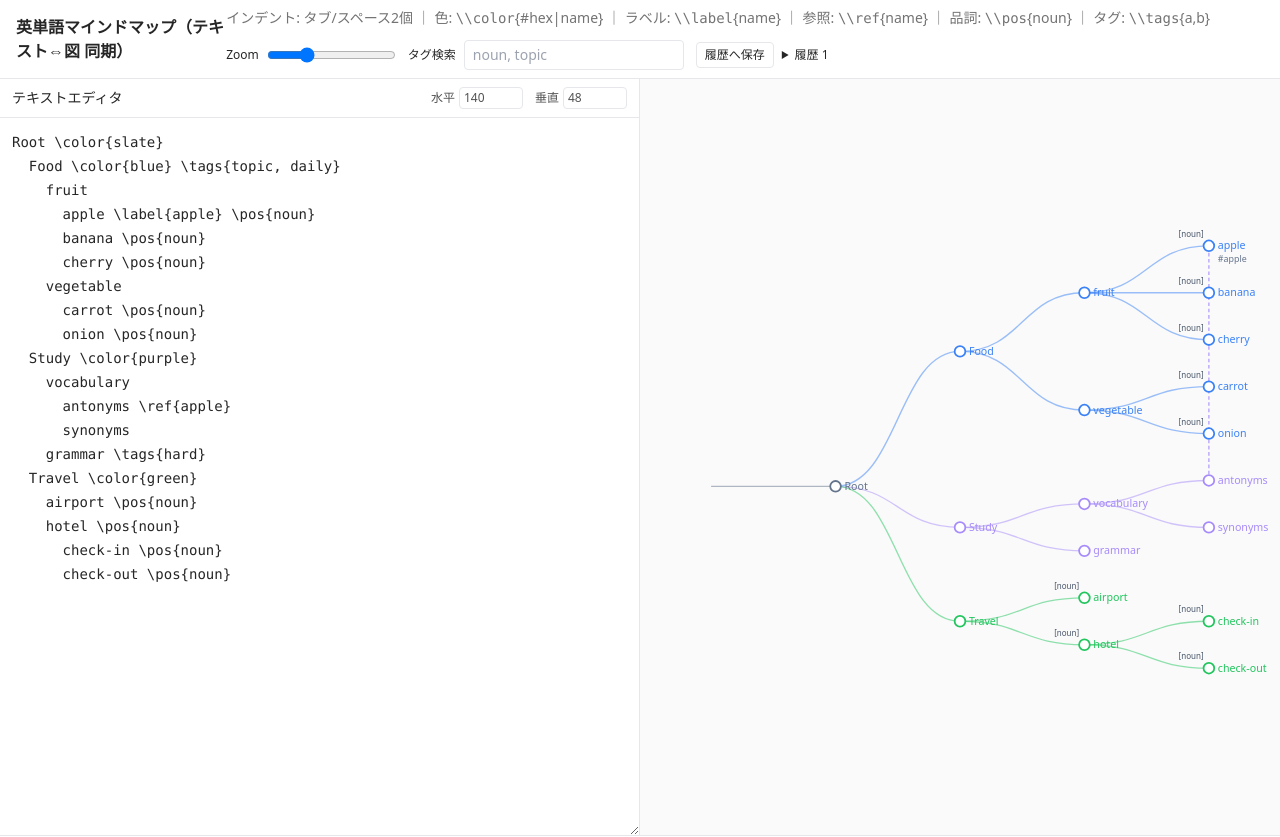
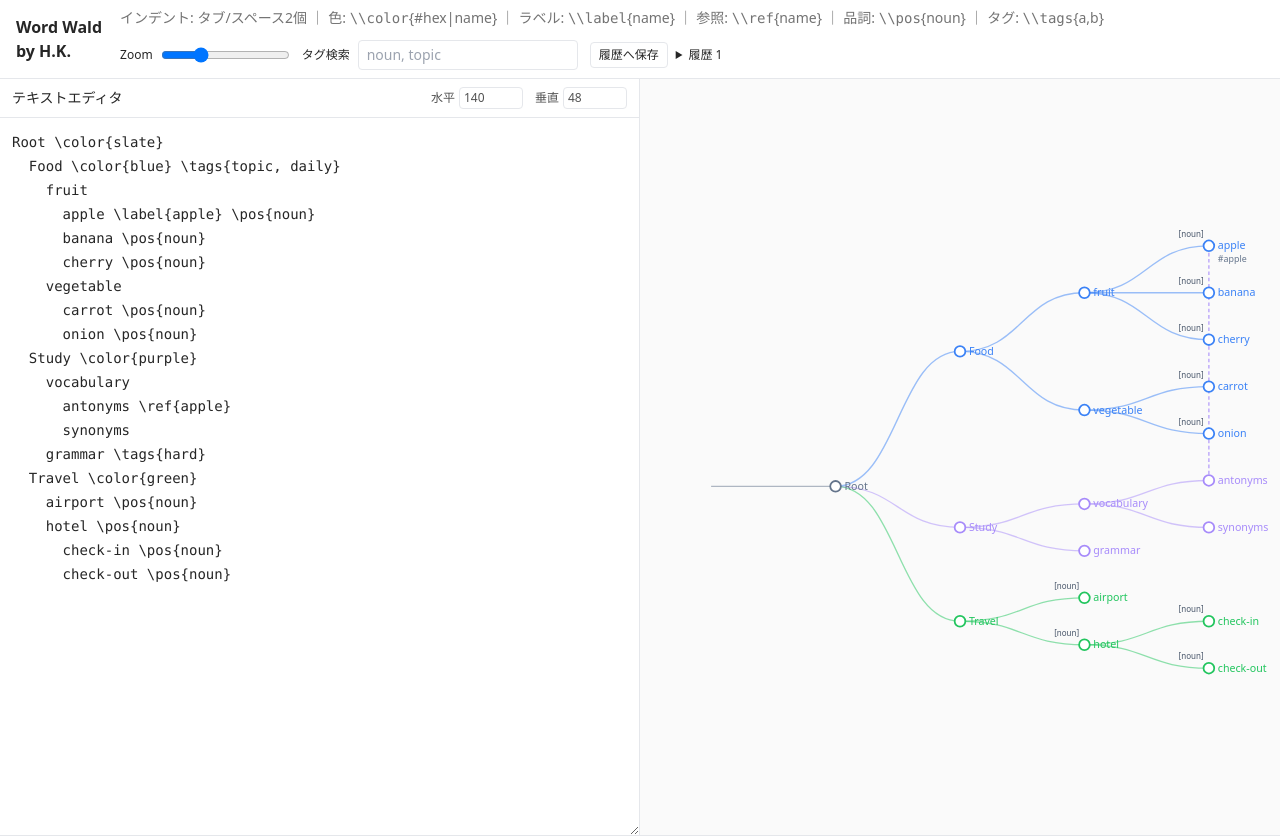
Before and after one commit to hikarukuri/eigonomori, a React (Vite) app: page / in a window 1280 px wide. Shown: the top 837 px of the page. Built offline with nearby package versions, Linux system fonts and the light colour scheme.

Commit message:
changed title

```diff
--- a/src/VocabularyMindMapApp.tsx
+++ b/src/VocabularyMindMapApp.tsx
@@ -472,7 +472,7 @@ export default function VocabularyMindMapApp() {
     <div className="w-full h-[100vh] bg-neutral-50 text-neutral-800">
       {/* ヘッダー */}
       <div className="flex items-center justify-between px-4 py-2 border-b bg-white">
-        <div className="font-semibold">英単語マインドマップ（テキスト⇔図 同期）</div>
+        <div className="font-semibold">Word Wald by H.K.</div>
         <div className="flex items-center gap-3 flex-wrap">
           <div className="text-sm text-neutral-500 hidden lg:block">
             インデント: タブ/スペース2個 ｜ 色: <code>\\color</code>{'{#hex|name}'} ｜ ラベル: <code>\\label</code>{'{name}'} ｜ 参照: <code>\\ref</code>{'{name}'} ｜ 品詞: <code>\\pos</code>{'{noun}'} ｜ タグ: <code>\\tags</code>{'{a,b}'}
```
